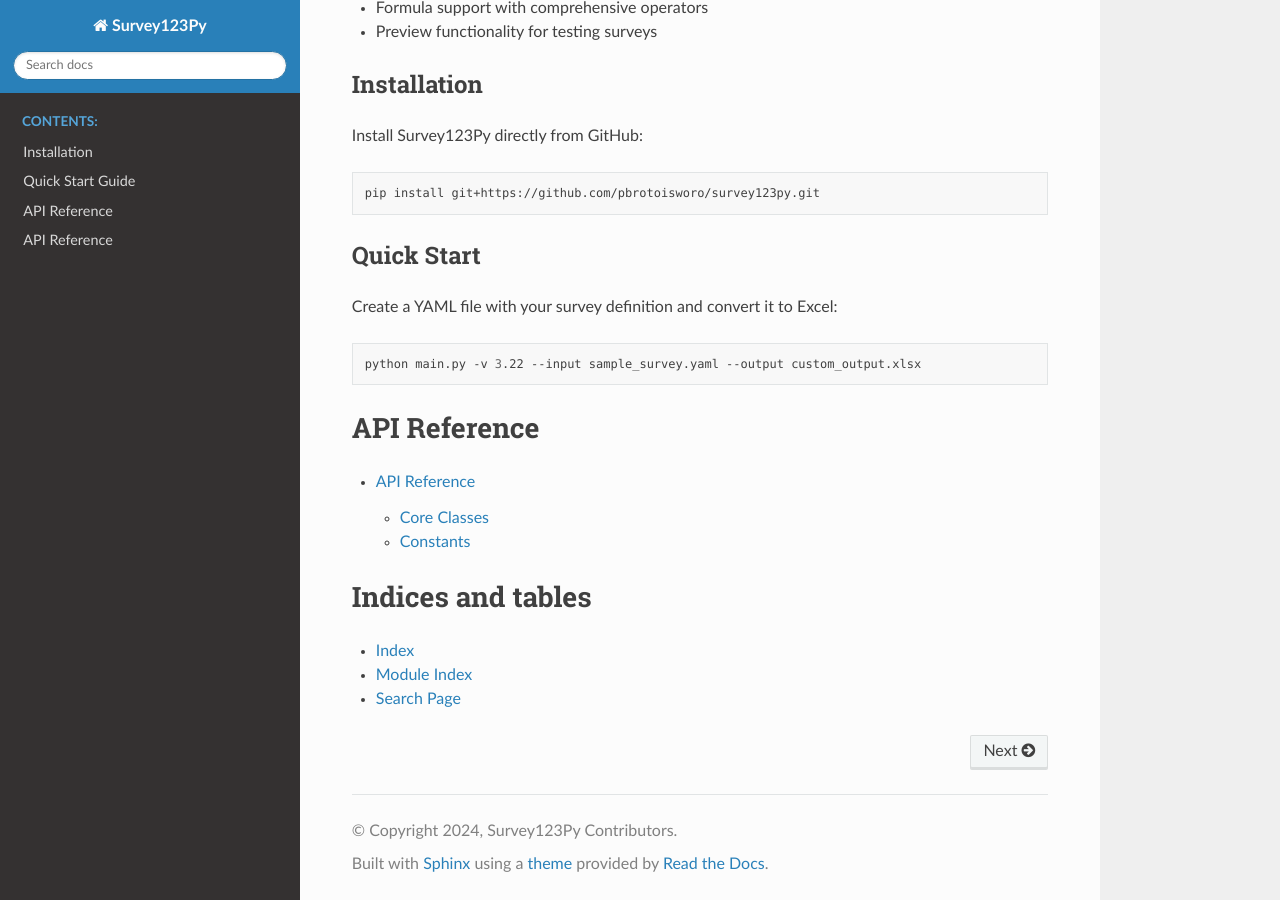
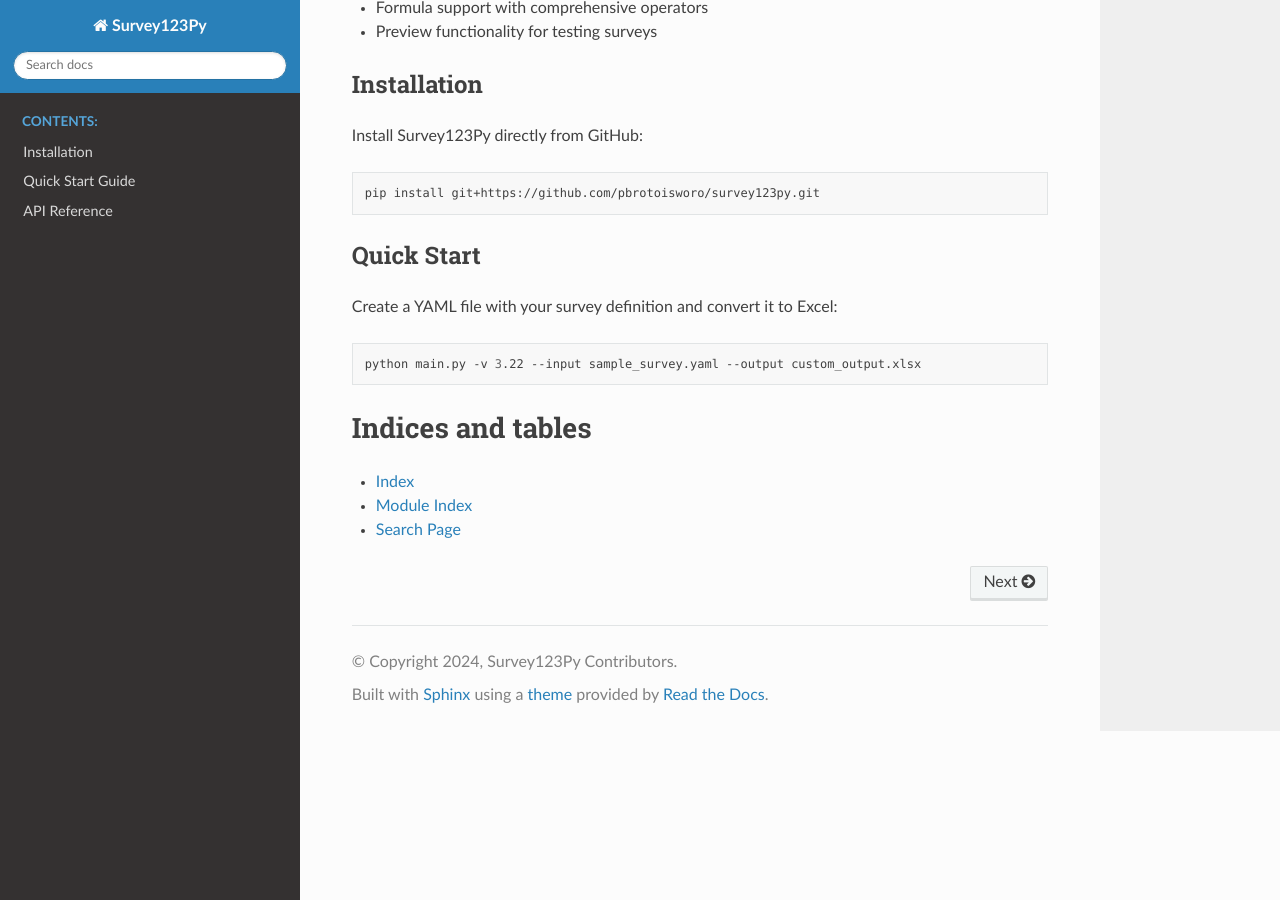
Before and after one commit to pbrotoisworo/survey123py, a Sphinx documentation site: the page built from docs/index.rst, in a window 1280 px wide and 900 px high, scrolled down 832 px. Built offline with Sphinx 7.4.7 and the Read the Docs theme 3.1.0, drawn with Linux system fonts in a browser that asks for light colours.

Commit message:
Update index.rst, remove duplicate API Reference

```diff
--- a/docs/index.rst
+++ b/docs/index.rst
@@ -38,14 +38,6 @@
 
    python main.py -v 3.22 --input sample_survey.yaml --output custom_output.xlsx
 
-API Reference
-=============
-
-.. toctree::
-   :maxdepth: 2
-
-   api
-
 Indices and tables
 ==================
 
```
